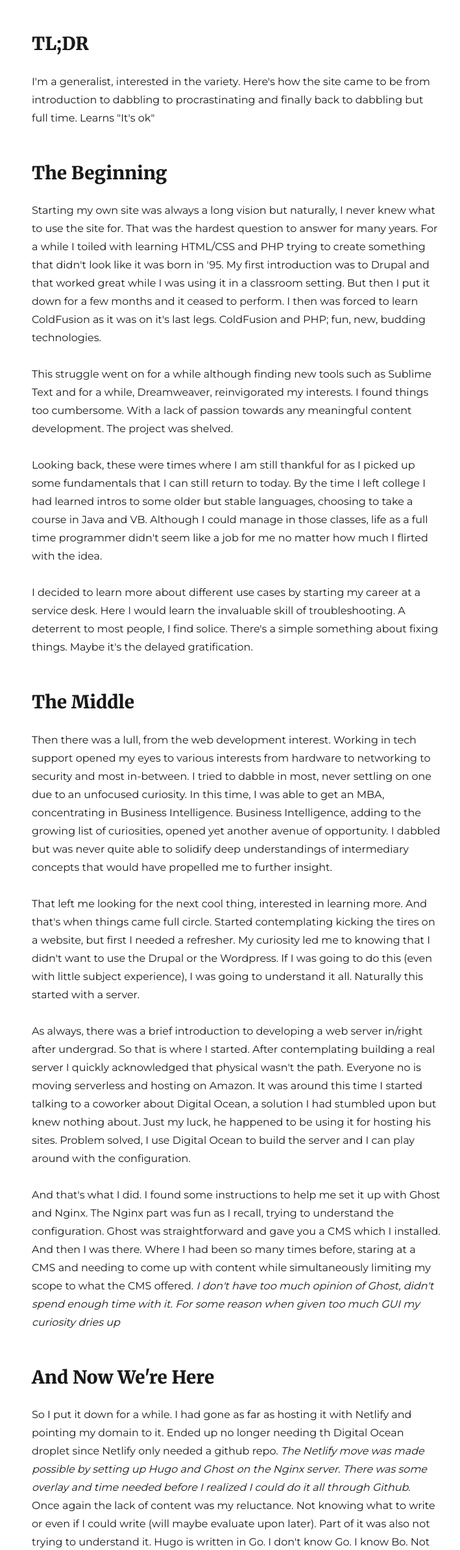
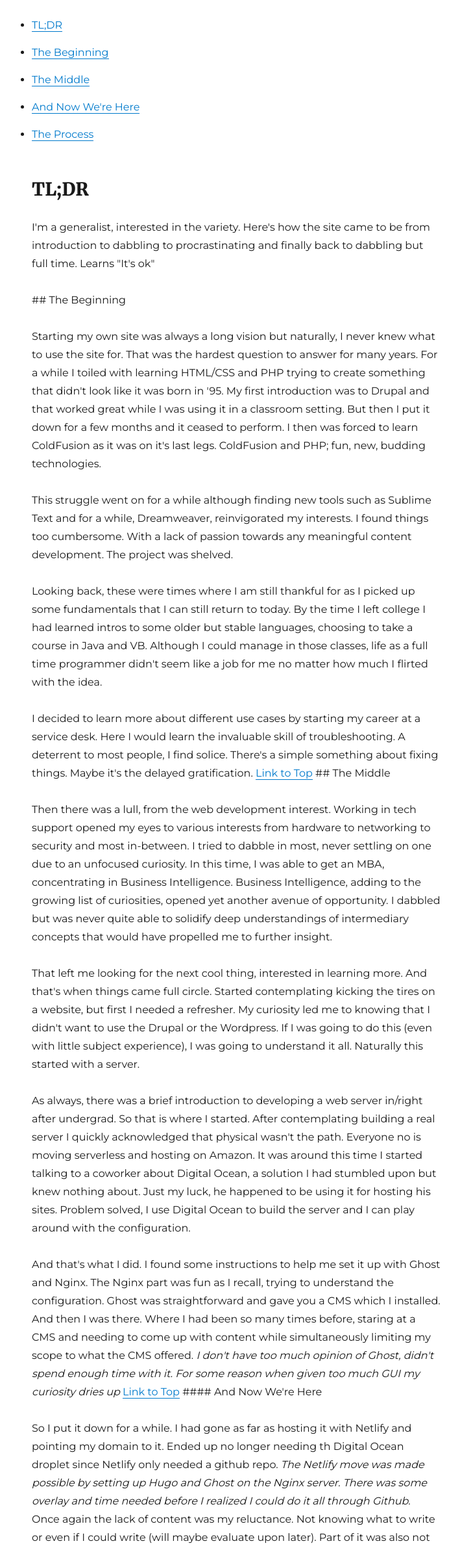
Before and after one commit to bmmoker/starter_blog, a Gatsby site: page /how-we-came-to-be/ in a window 1280 px wide. Shown: the part 170-2555 px from the top of the page at 65% size, without its empty margins (276-985 px from the left). Built offline with nearby package versions, Linux system fonts and the light colour scheme; Gatsby itself is replaced by a stand-in of ours; some packages are replaced by stand-ins of ours.

Commit message:
readding table of contents and link to top in the HWC2B post

```diff
--- a/content/blog/how-we-came-to-be/index.md
+++ b/content/blog/how-we-came-to-be/index.md
@@ -3,12 +3,16 @@ title: How We Came to Be
 date: 2020-06-02
 description: "I'm a generalist, interested in the variety. Here's how the site came to be from introduction to dabbling to procrastinating and finally back to dabbling but full time. Learns it is ok"
 ---
-
+- [TL;DR](#tl;dr)
+- [The Beginning](#the-beginning)
+- [The Middle](#the-middle)
+- [And Now We're Here](#and-now-were-here)
+- [The Process](#the-process)
 ## TL;DR
 
 I'm a generalist, interested in the variety. Here's how the site came to be from introduction to dabbling to procrastinating and finally back to dabbling but full time. Learns "It's ok"
 
-## The Beginning
+##<a name="the-beginning"></a>  The Beginning
 
 Starting my own site was always a long vision but naturally, I never knew what to use the site for. That was the hardest question to answer for many years. For a while I toiled with learning HTML/CSS and PHP trying to create something that didn't look like it was born in '95. My first introduction was to Drupal and that worked great while I was using it in a classroom setting. But then I put it down for a few months and it ceased to perform. I then was forced to learn ColdFusion as it was on it's last legs. ColdFusion and PHP; fun, new, budding technologies.
 
@@ -17,8 +21,8 @@ This struggle went on for a while although finding new tools such as Sublime Tex
 Looking back, these were times where I am still thankful for as I picked up some fundamentals that I can still return to today. By the time I left college I had learned intros to some older but stable languages, choosing to take a course in Java and VB. Although I could manage in those classes, life as a full time programmer didn't seem like a job for me no matter how much I flirted with the idea.
 
 I decided to learn more about different use cases by starting my career at a service desk. Here I would learn the invaluable skill of troubleshooting. A deterrent to most people, I find solice. There's a simple something about fixing things. Maybe it's the delayed gratification.
-
-## The Middle
+[Link to Top](#top)
+##<a name="the-middle"></a>  The Middle
 
 Then there was a lull, from the web development interest. Working in tech support opened my eyes to various interests from hardware to networking to security and most in-between. I tried to dabble in most, never settling on one due to an unfocused curiosity. In this time, I was able to get an MBA, concentrating in Business Intelligence. Business Intelligence, adding to the growing list of curiosities, opened yet another avenue of opportunity. I dabbled but was never quite able to solidify deep understandings of intermediary concepts that would have propelled me to further insight.
 
@@ -28,8 +32,8 @@ As always, there was a brief introduction to developing a web server in/right af
 
 And that's what I did. I found some instructions to help me set it up with Ghost and Nginx. The Nginx part was fun as I recall, trying to understand the configuration. Ghost was straightforward and gave you a CMS which I installed. And then I was there. Where I had been so many times before, staring at a CMS and needing to come up with content while simultaneously limiting my scope to what the CMS offered.
 *I don't have too much opinion of Ghost, didn't spend enough time with it. For some reason when given too much GUI my curiosity dries up*
-
-## And Now We're Here
+[Link to Top](#top)
+####<a name="and-now-were-here"></a> And Now We're Here
 
 So I put it down for a while. I had gone as far as hosting it with Netlify and pointing my domain to it. Ended up no longer needing th Digital Ocean droplet since Netlify only needed a github repo. *The Netlify move was made possible by setting up Hugo and Ghost on the Nginx server. There was some overlay and time needed before I realized I could do it all through Github*. Once again the lack of content was my reluctance. Not knowing what to write or even if I could write (will maybe evaluate upon later). Part of it was also not trying to understand it. Hugo is written in Go. I don't know Go. I know Bo. Not knowing Go was another deterrent. I had already gotten rid of Ghost as a CMS and moved to a Hugo template in futile attempts.
 
@@ -40,8 +44,8 @@ And then I paused. Took a deep breath. Thought about what I wanted to do. I want
 That's it, those are the reasons that I was going to lean on to drive me forward. So I started learning Gatsby. Went through the tutorials and decided to dive in. The initial issue was where to focus on my efforts: personal blog or sports blog. Yet another question of content. That toiling led to indecision on how to best set up the site, primarily which starter to use. So I thought about it, not quite as long as I normally do. I decided that if I can't get the personal blog up, then there is no way I can write content for a sports blog. And who knows if I combine them, maybe I become synonymous with all things sports(*subtle humor*).
 
 Back at it, trying to pick apart starters to see how Gatsby works. Being a Rick and Morty fan, I tested out the Chronoblog starter. Enjoyed the dark mode, but couldn't fully understand the set up. Mainly plugins and which ones were being used and where. Decided to make the switch to the Starter Blog by Kyle Mathews, why not. The set up, to me, was much cleaner to understand. less clutter since it's more basic the Chronoblog. Was able to make a few changes and am starting to understand the workflow. My latest attempt at the time of this post was a plugin installation that sort of works.
-
-## The Process
+[Link to Top](#top)
+##<a name="the-process"></a> The Process
 
 Wasn't too bad. Did it take me a long time? Sure. Am I an expert in anyting? Nope, I would conservatively say working knowledge and growing. The ability to throw up a site so quickly (essentially installing a starter) and then, with just enough knowledge of coding principles, make some edits is satisfying. It feels good to build something. Something tangible. My experiences led me to be introduced to the big picture. The border foe the puzzle and now I'm filling out the inside. And that's from a technical standpoint.
 
@@ -53,3 +57,4 @@ From a personal view, a few variables in no particular order.
 * Experience: Where am I going? Who knows. If I want to write a post about pickles, I can write about pickles.
 
 That's it for now. I have my hammer and nail.
+[Link to Top](#top)
```
